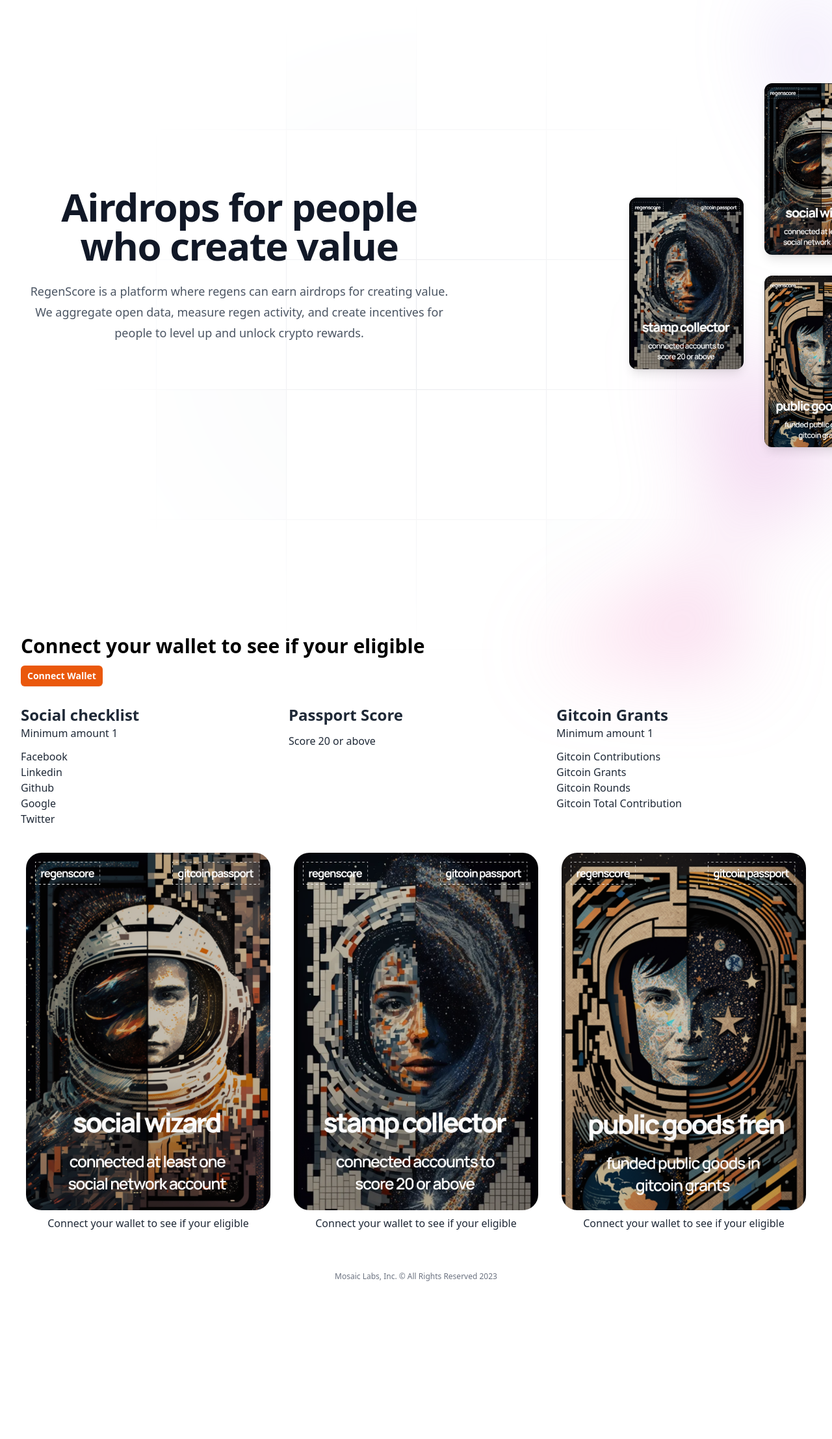
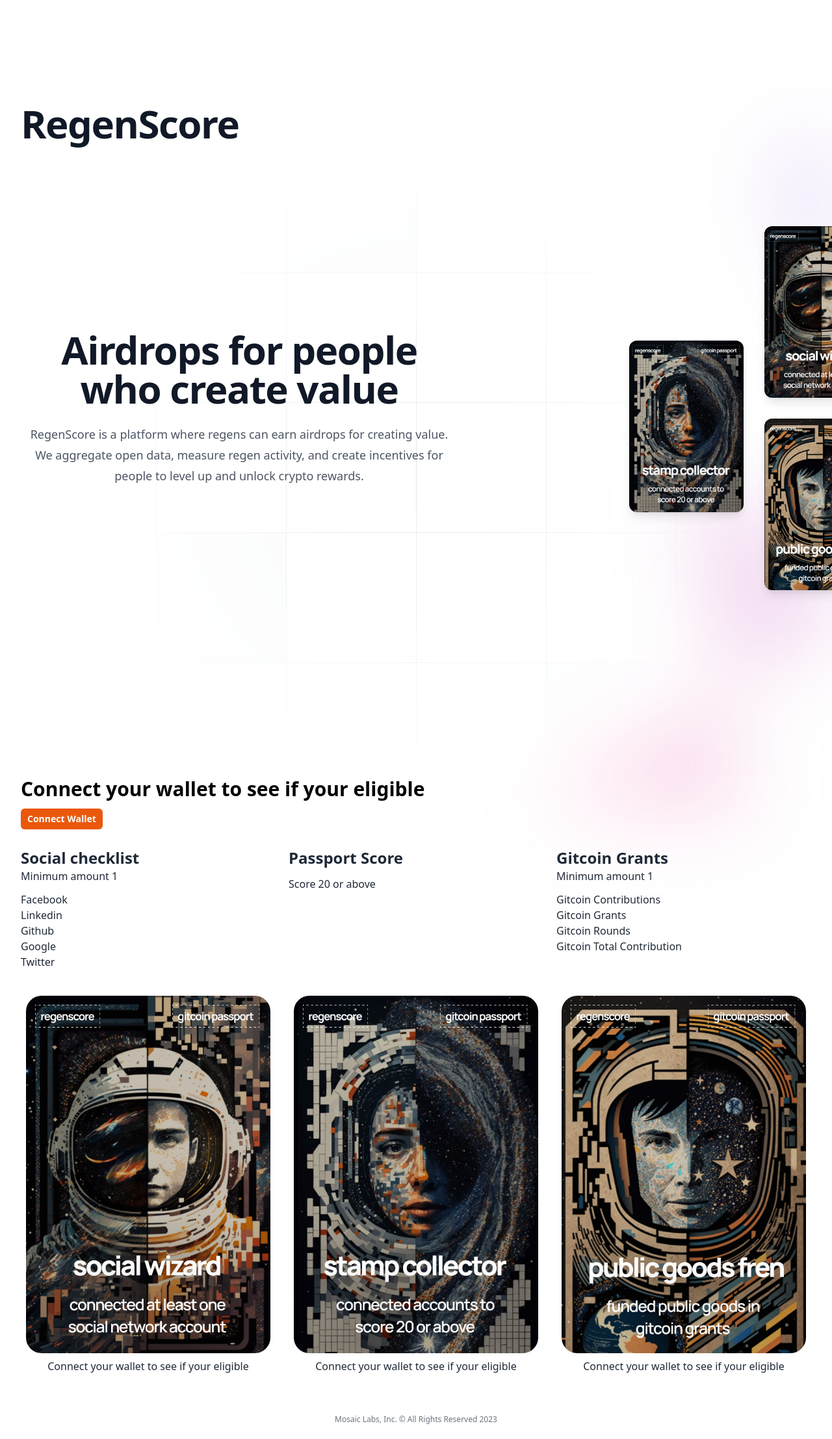
Before and after one commit to MosaicFun/hackathon-permissionless-frontend, a PHP site: page /mintnft/?walletAddress=1 in a window 1280 px wide. Shown: the whole page at 65% size. Before the commit the page ends 1971 px from the top, so only its background shows below. Run offline with PHP 8.4, Linux system fonts and the light colour scheme; some libraries are stand-ins or nearby versions.

Commit message:
Update index.php

```diff
--- a/front-end/index.php
+++ b/front-end/index.php
@@ -290,7 +290,13 @@ $walletAddress = $_GET['walletAddress'];
 
 <div class="bg-white">
   <!-- Header -->
-
+  <div class="mt-32 sm:mt-40 xl:mx-auto xl:max-w-7xl xl:px-8">
+    <div class="grid grid-cols-12 gap-5">
+      <div class="col-span-12 text-black">
+        <h1 class="font-bold tracking-tight text-gray-900 text-6xl">RegenScore</h1>
+      </div>
+    </div>
+  </div>
 
   <main class="isolate">
     <!-- Hero section -->
@@ -319,8 +325,8 @@ $walletAddress = $_GET['walletAddress'];
         <div class="mx-auto max-w-7xl px-6 pb-32 pt-36 sm:pt-60 lg:px-8 lg:pt-32">
           <div class="mx-auto max-w-2xl gap-x-14 lg:mx-0 lg:flex lg:max-w-none lg:items-center">
             <div class="w-full max-w-xl lg:shrink-0 xl:max-w-2xl text-center">
-              <h1 class="text-4xl font-bold tracking-tight text-gray-900 sm:text-6xl">Airdrops for people who create
-                value</h1>
+              <h2 class="text-4xl font-bold tracking-tight text-gray-900 sm:text-6xl">Airdrops for people who create
+                value</h2>
               <p class="relative mt-6 text-lg leading-8 text-gray-600 sm:max-w-md lg:max-w-none">RegenScore is a
                 platform where regens can earn airdrops for creating value. We aggregate open data, measure regen
                 activity, and create incentives for people to level up and unlock crypto rewards.</p>
@@ -442,7 +448,7 @@ $walletAddress = $_GET['walletAddress'];
           <img
               src="img/regenscore-funding-drop.png"
               alt="" class="w-full object-cover xl:rounded-3xl">
-          <div class="text-center pt-2">
+          <div class="text-center pt-2"  id="gitcoinTotalContributionAmountStatus">
             Connect your wallet to see if your eligible
 
           </div>
```
